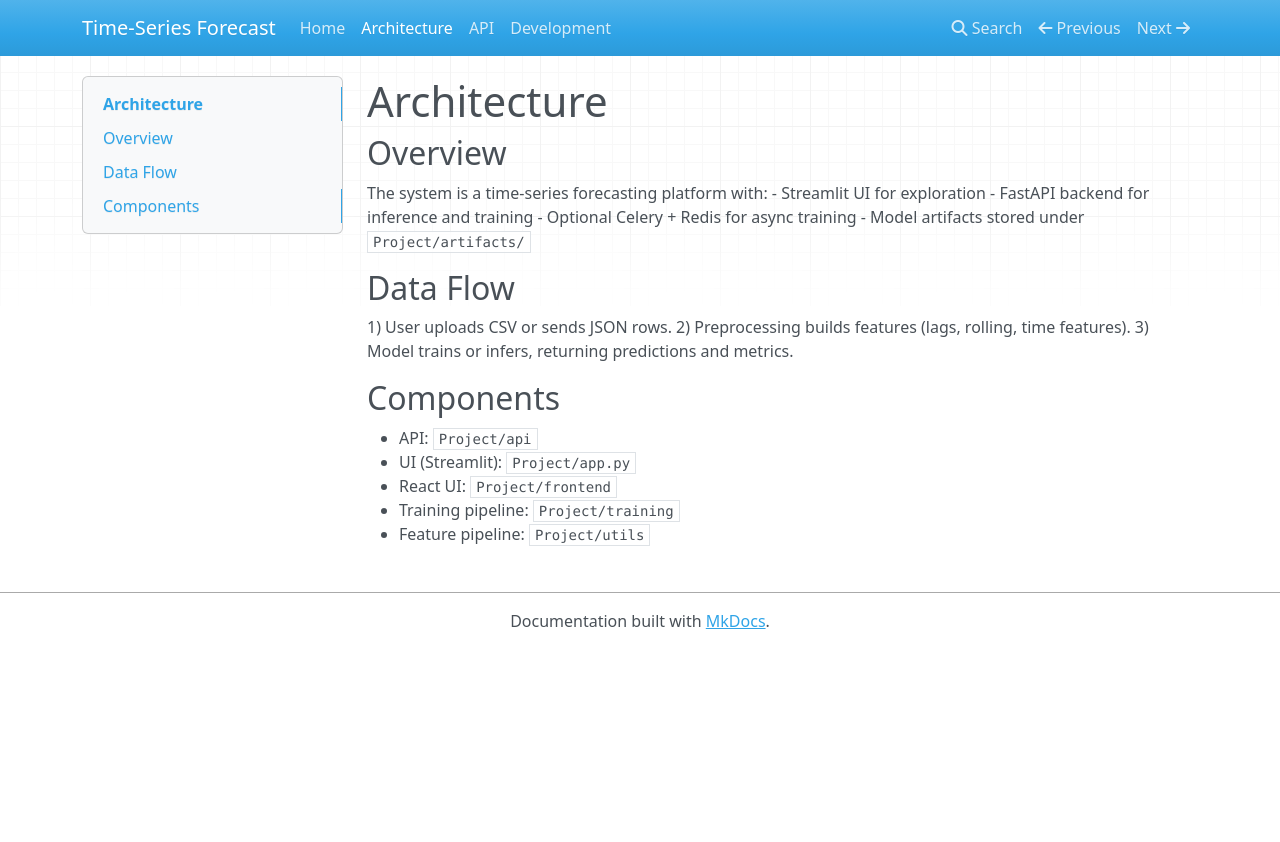
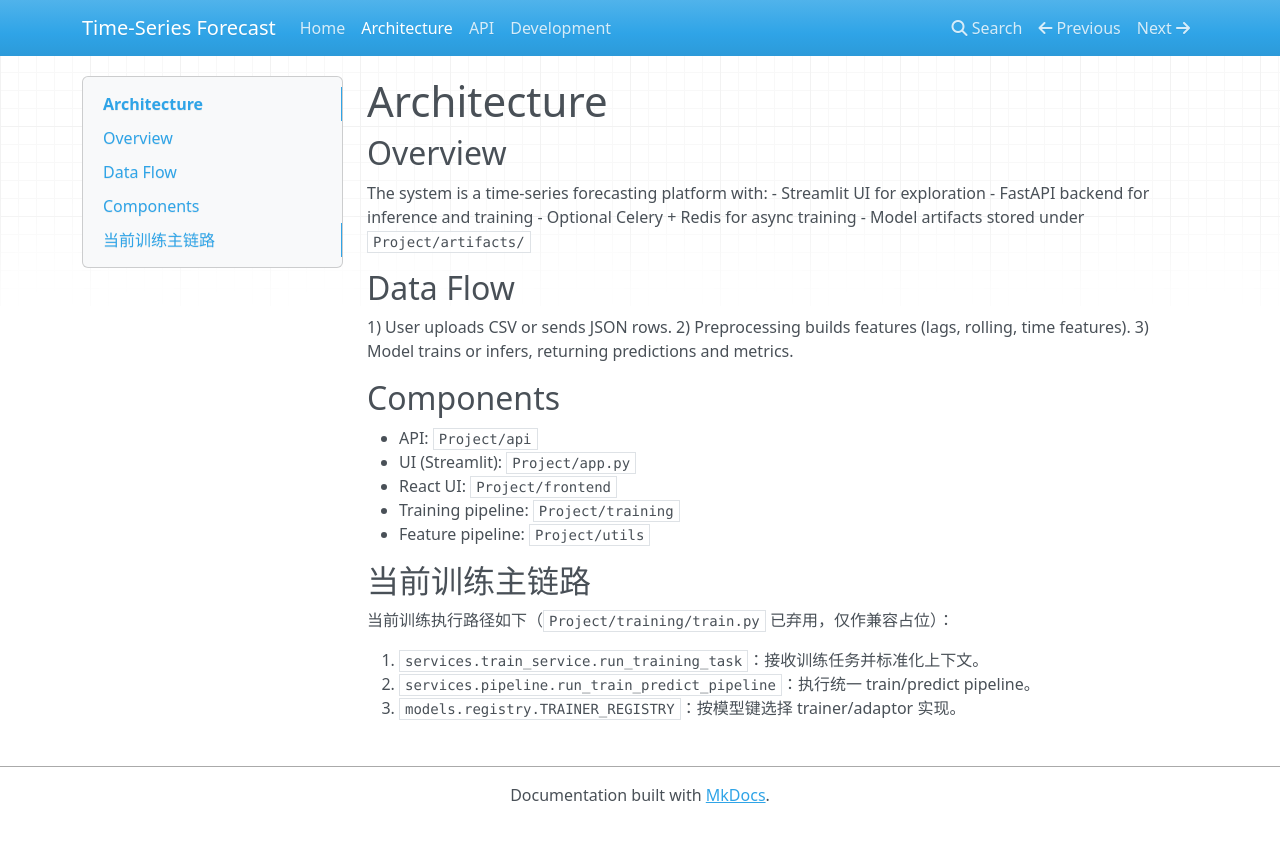
Before and after one commit to Zzhu17/Time-Series_Forecast, an MkDocs documentation site: the page built from docs/architecture.md, in a window 1280 px wide. Shown: the top 842 px of the page. Built offline with MkDocs 1.6.1, drawn with Linux system fonts in a browser that asks for light colours; nearby versions of some CDN libraries.

Commit message:
docs: align training chain docs and deprecate legacy train entry

```diff
--- a/docs/architecture.md
+++ b/docs/architecture.md
@@ -18,3 +18,11 @@ The system is a time-series forecasting platform with:
 - React UI: `Project/frontend`
 - Training pipeline: `Project/training`
 - Feature pipeline: `Project/utils`
+
+## 当前训练主链路
+
+当前训练执行路径如下（`Project/training/train.py` 已弃用，仅作兼容占位）：
+
+1. `services.train_service.run_training_task`：接收训练任务并标准化上下文。
+2. `services.pipeline.run_train_predict_pipeline`：执行统一 train/predict pipeline。
+3. `models.registry.TRAINER_REGISTRY`：按模型键选择 trainer/adaptor 实现。
```
Also changed, not shown: README.md (+12 -0 lines), 2 other files.
